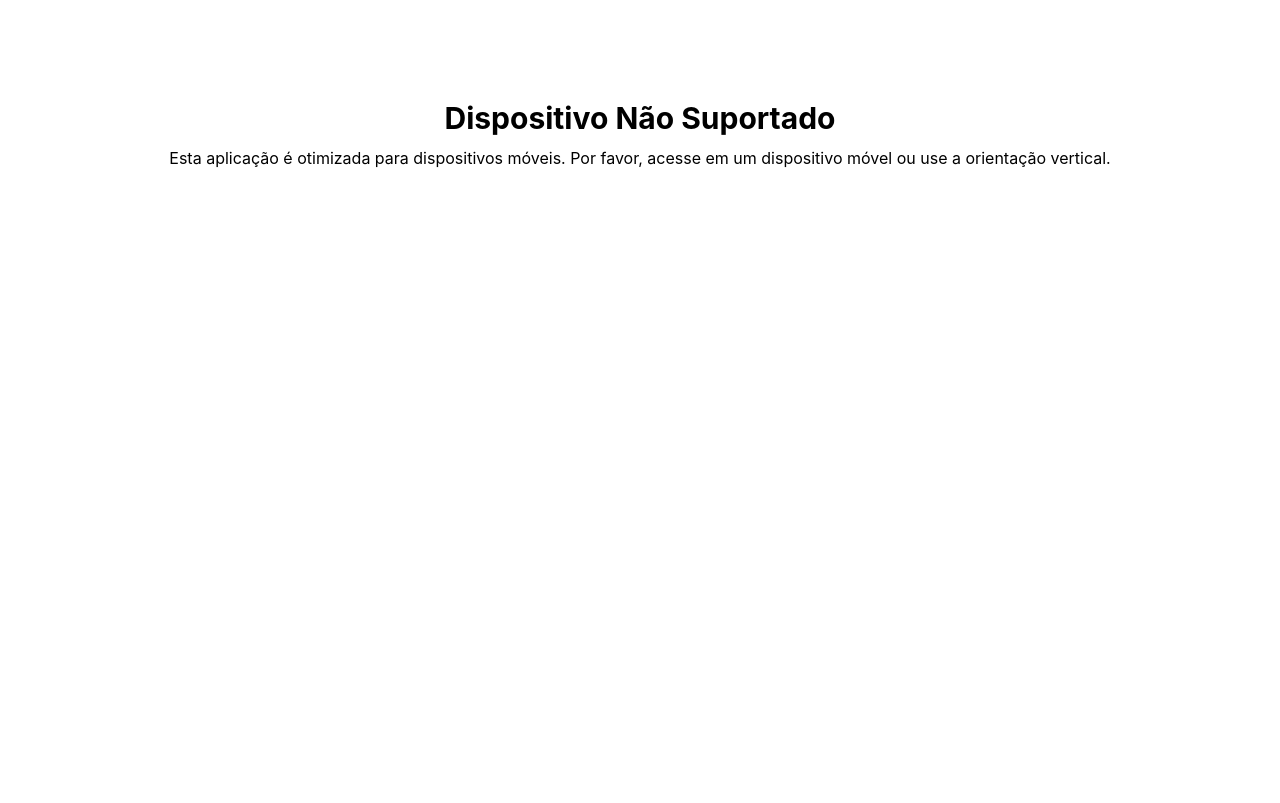
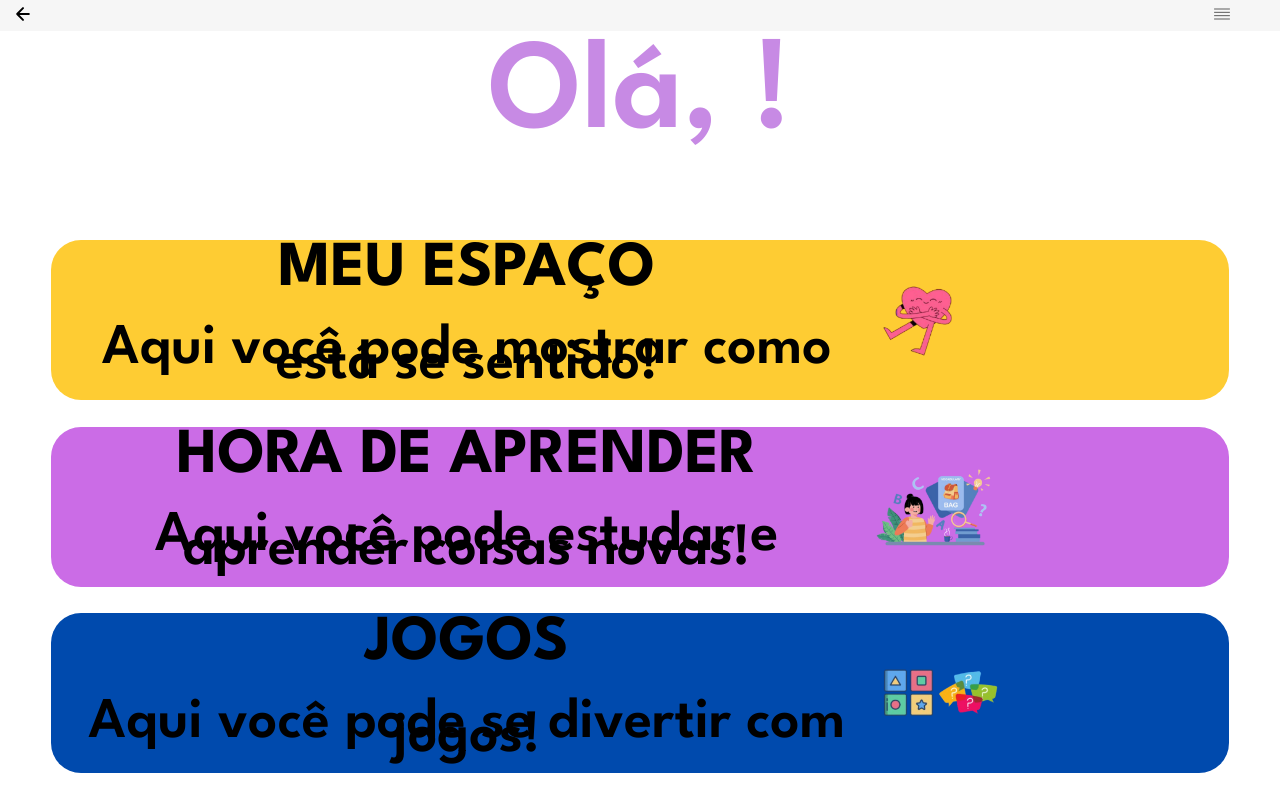
Before and after one commit to DSborini/ba-blue, a React (Create React App) app: page /#/home in a window 1280 px wide. Built offline with nearby package versions, Linux system fonts and the light colour scheme.

Commit message:
fixed header

```diff
--- a/src/assets/styles/mobile.css
+++ b/src/assets/styles/mobile.css
@@ -35,6 +35,7 @@
 .h1 {
     color: #C78AE4;
     font-size: 10vw;
+    margin-top: 45px;
 }
 
 .h2 {
@@ -211,11 +212,14 @@
     justify-content: space-between;
     align-items: center;
     padding: 8px;
-    background-color: #f8f8f8;
-    max-height: 2vh;
-    margin-bottom: -2vh;
-    /* border-bottom: 1px solid #ddd; */
-}
+    background-color: #f6f6f6;
+    height: 15px; /* Altura fixa em pixels ao invés de vh */
+    width: 100%; /* Ocupa toda largura */
+    position: fixed; /* Fixa o header no topo */
+    top: 0; /* Alinha no topo */
+    left: 0; /* Alinha à esquerda */
+    z-index: 1000; /* Garante que fique acima dos outros elementos */
+  }
 
 .sh-button {
     background-color: transparent;
@@ -259,6 +263,7 @@
 
 .sh-icon {
     max-height: 2.5vh;
+    margin-right: 4vw;
 }
 
 @keyframes slideIn {
--- a/src/utils/DeviceCheck.jsx
+++ b/src/utils/DeviceCheck.jsx
@@ -7,6 +7,7 @@ const DeviceCheck = ({ children }) => {
     const [isPortrait, setIsPortrait] = useState(true);
     const navigate = useNavigate();
     const location = useLocation();
+    const devMode = true;
 
     useEffect(() => {
         const handleOrientation = () => {
@@ -67,7 +68,7 @@ const DeviceCheck = ({ children }) => {
     // Mostra a página de dispositivo não suportado se:
     // 1. Não é um dispositivo móvel OU
     // 2. É um dispositivo móvel mas está em modo paisagem
-    if (!isMobile || !isPortrait || isDesktopMode()) {
+    if ((!isMobile || !isPortrait || isDesktopMode()) && !devMode) {
         return <UnsupportedDevice />;
     }
 
```
